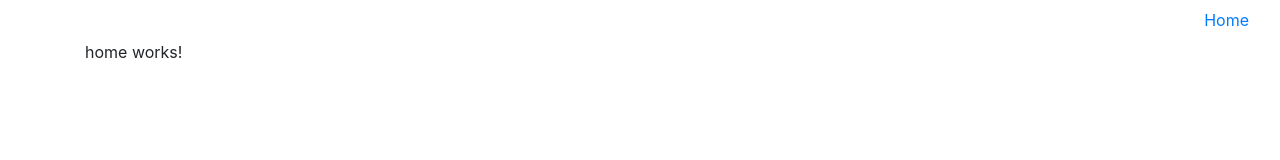
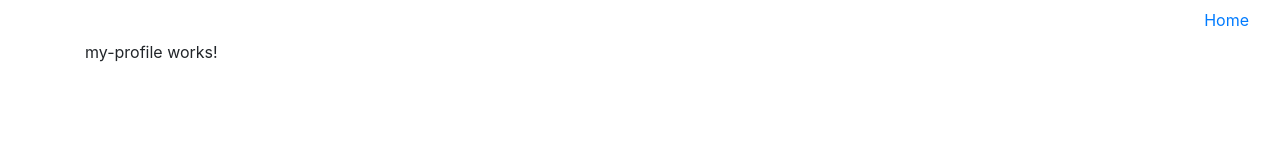
Before and after one commit to The-Reading-Exchange/TheReadingExchange, an Angular app: page /my-profile in a window 1280 px wide. Before the commit this address led to /home. Shown: the top 160 px of the page. Built offline with nearby package versions, Linux system fonts and the light colour scheme.

Commit message:
my-profile page setup

```diff
--- a/src/app/app.module.ts
+++ b/src/app/app.module.ts
@@ -6,13 +6,15 @@ import { RouterModule } from '@angular/router';
 import { AppComponent } from './app.component';
 import { HomeComponent } from './home/home.component';
 import { LibraryComponent } from './library/library.component';
+import { MyProfileComponent } from './my-profile/my-profile.component';
 
 
 @NgModule({
   declarations: [
     AppComponent,
     HomeComponent,
-    LibraryComponent
+    LibraryComponent,
+    MyProfileComponent
   ],
   imports: [
     BrowserModule,
@@ -20,6 +22,7 @@ import { LibraryComponent } from './library/library.component';
     RouterModule.forRoot([
         { path: 'home', component: HomeComponent },
         { path: 'library', component: LibraryComponent },
+        { path: 'my-profile', component: MyProfileComponent},
         { path: '', redirectTo: 'home', pathMatch: 'full'},
         { path: '**', redirectTo: 'home', pathMatch: 'full'}
     ]),
--- /dev/null
+++ b/src/app/my-profile/my-profile.component.html
@@ -0,0 +1,3 @@
+<p>
+  my-profile works!
+</p>
--- /dev/null
+++ b/src/app/my-profile/my-profile.component.ts
@@ -0,0 +1,15 @@
+import { Component, OnInit } from '@angular/core';
+
+@Component({
+  selector: 'app-my-profile',
+  templateUrl: './my-profile.component.html',
+  styleUrls: ['./my-profile.component.css']
+})
+export class MyProfileComponent implements OnInit {
+
+  constructor() { }
+
+  ngOnInit() {
+  }
+
+}
```
Also changed, not shown: src/app/my-profile/my-profile.component.css (added), 1 other file (tests, documents, lock files or other folders).
